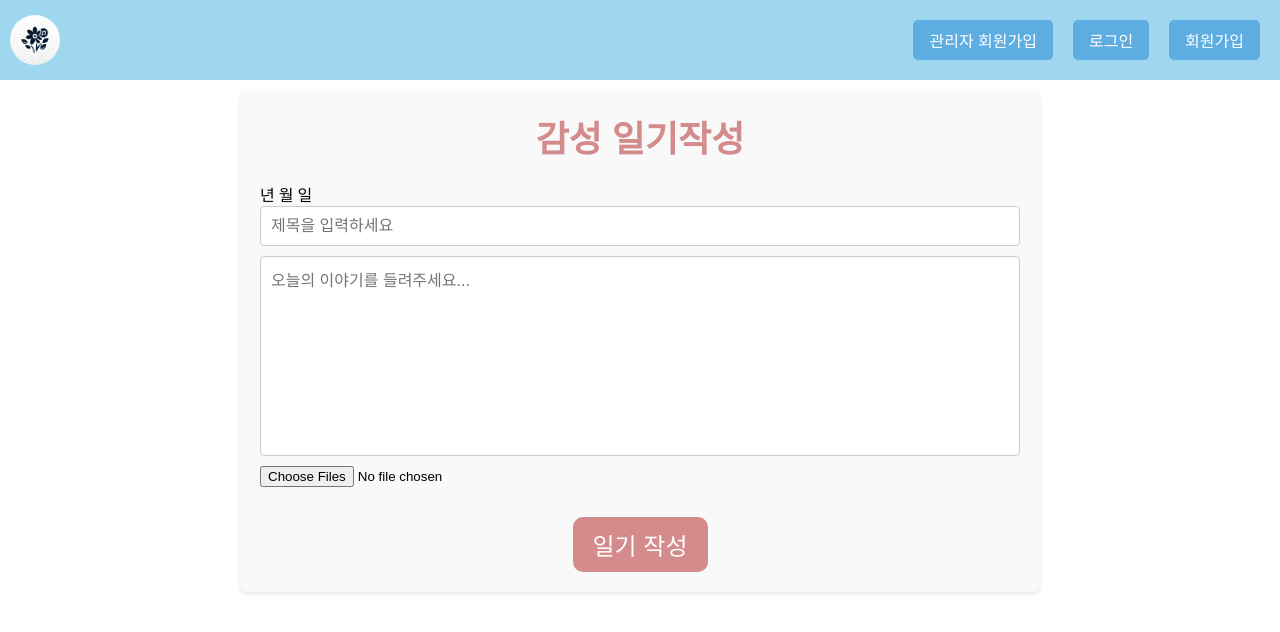
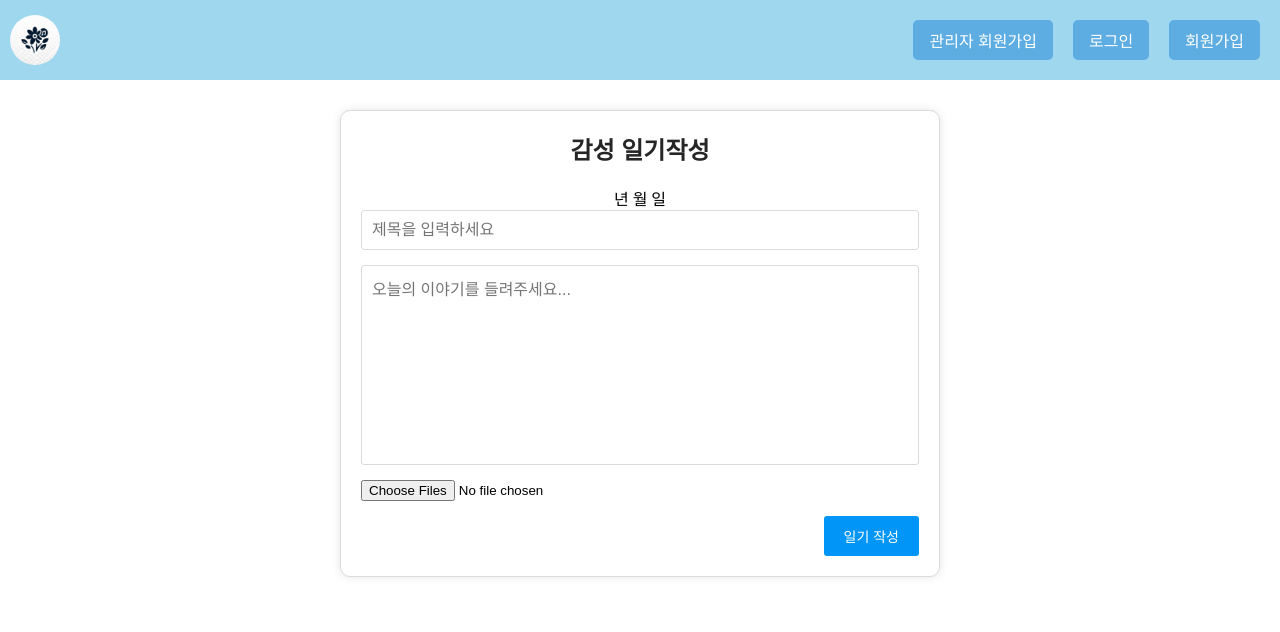
Before and after one commit to MIDAS-FC/frontend, a React (Create React App) app: page /WriteDiary in a window 1280 px wide. Shown: the top 632 px of the page. Built offline with nearby package versions, Linux system fonts and the light colour scheme.

Commit message:
third_merge

```diff
--- a/src/pages/diary/Styles/WriteDiary.style.ts
+++ b/src/pages/diary/Styles/WriteDiary.style.ts
@@ -1,85 +1,95 @@
-import styled from 'styled-components';
+import styled from "styled-components";
 
 export const Container = styled.div`
-  max-width: 800px;
-  margin: 0 auto;
+  display: flex;
+  flex-direction: column;
+  align-items: center;
   padding: 20px;
-  background-color: #f9f9f9;
-  border-radius: 8px;
-  box-shadow: 0 2px 4px rgba(0, 0, 0, 0.1);
+  background-color: #fff;
+  border: 1px solid #dbdbdb;
+  border-radius: 10px;
+  box-shadow: 0 0 10px rgba(0, 0, 0, 0.1);
+  max-width: 600px;
+  margin: 20px auto;
 `;
 
 export const Header = styled.h1`
-  font-family: "Malgun Gothic", sans-serif;
-  font-size: 36px;
-  color: #d38b8b;
+  font-family: 'Arial', sans-serif;
+  font-size: 24px;
+  color: #262626;
   margin-bottom: 20px;
-  text-align: center;
+`;
+
+export const DateDisplay = styled.div`
+  font-family: 'Arial', sans-serif;
+  font-size: 14px;
+  color: #8e8e8e;
+  margin-bottom: 20px;
 `;
 
 export const Form = styled.form`
   display: flex;
   flex-direction: column;
+  width: 100%;
 `;
 
 export const Input = styled.input`
-  font-family: "Malgun Gothic", sans-serif;
-  font-size: 24px;
+  font-family: 'Arial', sans-serif;
+  font-size: 16px;
   padding: 10px;
-  margin-bottom: 10px;
-  border: 1px solid #ccc;
-  border-radius: 4px;
-  font-size: 16px;
+  margin-bottom: 15px;
+  border: 1px solid #dbdbdb;
+  border-radius: 3px;
+  outline: none;
+  transition: border-color 0.3s;
+
+  &:focus {
+    border-color: #a8a8a8;
+  }
 `;
 
 export const TextArea = styled.textarea`
-  font-family: "Malgun Gothic", sans-serif;
-  font-size: 18px;
+  font-family: 'Arial', sans-serif;
+  font-size: 16px;
   padding: 10px;
-  margin-bottom: 10px;
-  border: 1px solid #ccc;
-  border-radius: 4px;
-  font-size: 16px;
+  margin-bottom: 15px;
+  border: 1px solid #dbdbdb;
+  border-radius: 3px;
   height: 200px;
   resize: none;
+  outline: none;
+  transition: border-color 0.3s;
+
+  &:focus {
+    border-color: #a8a8a8;
+  }
 `;
 
 export const FileInput = styled.input`
-  margin-bottom: 10px;
-`;
-
-export const ImageContainer = styled.div`
-  margin: 20px 0;
-`;
-
-export const BackgroundImage = styled.img`
-  width: 100%;
-  height: auto;
-  border-radius: 10px;
-`;
-
-export const Button = styled.button`
-  font-family: "Malgun Gothic", sans-serif;
-  font-size: 24px;
-  padding: 10px 20px;
-  background-color: #d38b8b;
-  color: white;
-  border: none;
-  border-radius: 10px;
-  cursor: pointer;
-  transition: background-color 0.3s, transform 0.2s;
-
-  &:hover {
-    background-color: #bf7171;
-    transform: scale(1.05);
-  }
+  margin-bottom: 15px;
 `;
 
 export const ButtonGroup = styled.div`
   display: flex;
-  justify-content: center;
-  margin-top: 20px;
+  justify-content: flex-end;
 `;
+
+export const Button = styled.button`
+  background-color: #0095f6;
+  color: #fff;
+  font-family: 'Arial', sans-serif;
+  font-size: 14px;
+  padding: 10px 20px;
+  border: none;
+  border-radius: 3px;
+  cursor: pointer;
+  transition: background-color 0.3s;
+
+  &:hover {
+    background-color: #007bb5;
+  }
+`;
+
 
 export const ModalOverlay = styled.div`
   position: fixed;
--- a/src/pages/diary/diary.tsx
+++ b/src/pages/diary/diary.tsx
@@ -39,7 +39,10 @@ function WriteDiary() {
   };
 
   const handleContentChange = (e: React.ChangeEvent<HTMLTextAreaElement>) => {
-    setContent(e.target.value);
+    const value = e.target.value;
+    if (value.length <= 4000) {
+      setContent(value);
+    }
   };
 
   const handleFileChange = (e: React.ChangeEvent<HTMLInputElement>) => {
@@ -91,15 +94,15 @@ function WriteDiary() {
       console.error("Error saving diary:", error);
 
       if (axios.isAxiosError(error)) {
-        console.error("응답 데이터:", (error as any).response?.data);
-        console.error("응답 상태:", (error as any).response?.status);
-        console.error("응답 헤더:", (error as any).response?.headers);
-        if ((error as any).response?.status === 401) {
+        console.error("응답 데이터:", error.response?.data);
+        console.error("응답 상태:", error.response?.status);
+        console.error("응답 헤더:", error.response?.headers);
+        if (error.response?.status === 401) {
           alert("인증 오류입니다. 다시 로그인해주세요.");
           navigate("/login");
         }
       } else {
-        console.error("에러 메시지:", (error as Error).message);
+        console.error("에러 메시지:");
       }
     }
   };
@@ -128,6 +131,7 @@ function WriteDiary() {
           value={content}
           onChange={handleContentChange}
           placeholder="오늘의 이야기를 들려주세요..."
+          maxLength={1000} // This will also prevent typing beyond 1000 characters
         />
         <S.FileInput type="file" multiple onChange={handleFileChange} />
         <S.ButtonGroup>
@@ -135,7 +139,12 @@ function WriteDiary() {
         </S.ButtonGroup>
       </S.Form>
       {isModalOpen && <EmotionModal onClose={() => setIsModalOpen(false)} onSelect={handleEmotionSelect} />}
-      {isSongModalOpen && trackId && <MusicModal trackId={trackId} onClose={() => setIsSongModalOpen(false)} />}
+      {isSongModalOpen && trackId && (
+        <MusicModal
+          trackId={trackId}
+          onClose={() => setIsSongModalOpen(false)}
+        />
+      )}
     </S.Container>
   );
 }
--- a/src/pages/diary/musicModal.tsx
+++ b/src/pages/diary/musicModal.tsx
@@ -1,5 +1,6 @@
 import axios from 'axios';
 import React, { useEffect, useRef, useState } from 'react';
+import { useNavigate } from 'react-router-dom';
 import * as S from "./Styles/WriteDiary.style";
 
 interface MusicModalProps {
@@ -27,11 +28,12 @@ const MusicModal: React.FC<MusicModalProps> = ({ trackId, onClose }) => {
   const [trackInfo, setTrackInfo] = useState<TrackInfo | null>(null);
   const [liked, setLiked] = useState(false);
   const audioRef = useRef<HTMLAudioElement>(null);
+  const navigate = useNavigate();
 
   useEffect(() => {
     const fetchTrackInfo = async () => {
       try {
-        const response = await axios.get(`http://localhost:8000/spotify/track/${trackId}`);
+        const response = await axios.get(`http://localhost:8000/spotify/track/7wAkQFShJ27V8362MqevQr`);
         setTrackInfo(response.data);
       } catch (error) {
         console.error('Error fetching track info:', error);
@@ -43,52 +45,9 @@ const MusicModal: React.FC<MusicModalProps> = ({ trackId, onClose }) => {
     }
   }, [trackId]);
 
-  useEffect(() => {
-    const audioElement = audioRef.current;
-
-    if (audioElement && trackInfo) {
-      const playAudio = () => {
-        audioElement.currentTime = 0;
-        audioElement.play().catch(error => {
-          console.error('Error attempting to play audio:', error);
-        });
-      };
-
-      // Set the audio to start playing from the beginning
-      playAudio();
-
-      // Stop playback after 30 seconds
-      const stopPlayback = () => {
-        setTimeout(() => {
-          audioElement.pause();
-        }, 30000);
-      };
-
-      // Ensure playback stops after 30 seconds
-      stopPlayback();
-
-      // Cleanup function to remove event listeners
-      return () => {
-        audioElement.removeEventListener('play', playAudio);
-      };
-    }
-  }, [trackInfo]);
-
-  const handleLike = async () => {
-    setLiked(!liked);
-
-    try {
-      await axios.post('http://localhost:8000/music/likes', {
-        spotify: trackId,
-        like: !liked,
-      });
-    } catch (error) {
-      console.error('Error updating like status:', error);
-    }
-  };
-
   const handleClose = () => {
     onClose();
+    navigate("/");
   };
 
   return (
```
Also changed, not shown: 1 other file (tests, documents, lock files or other folders).
